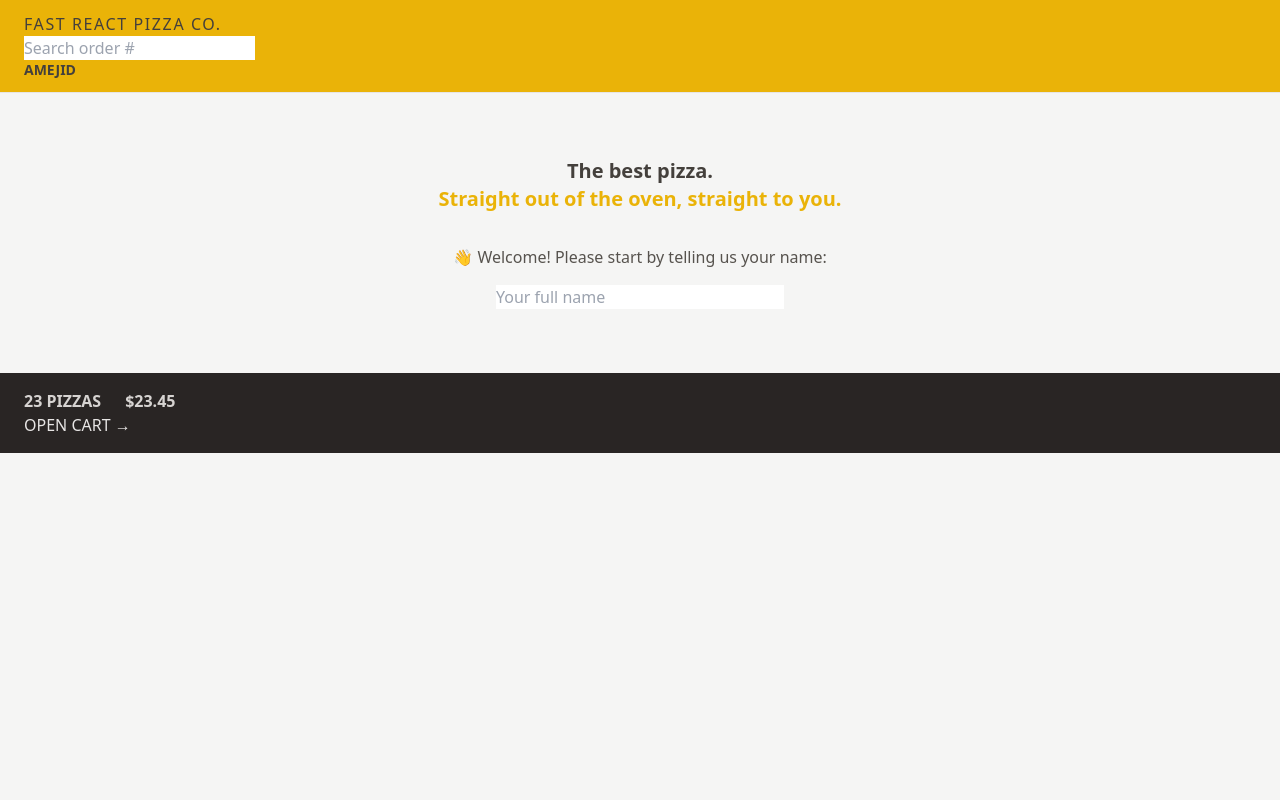
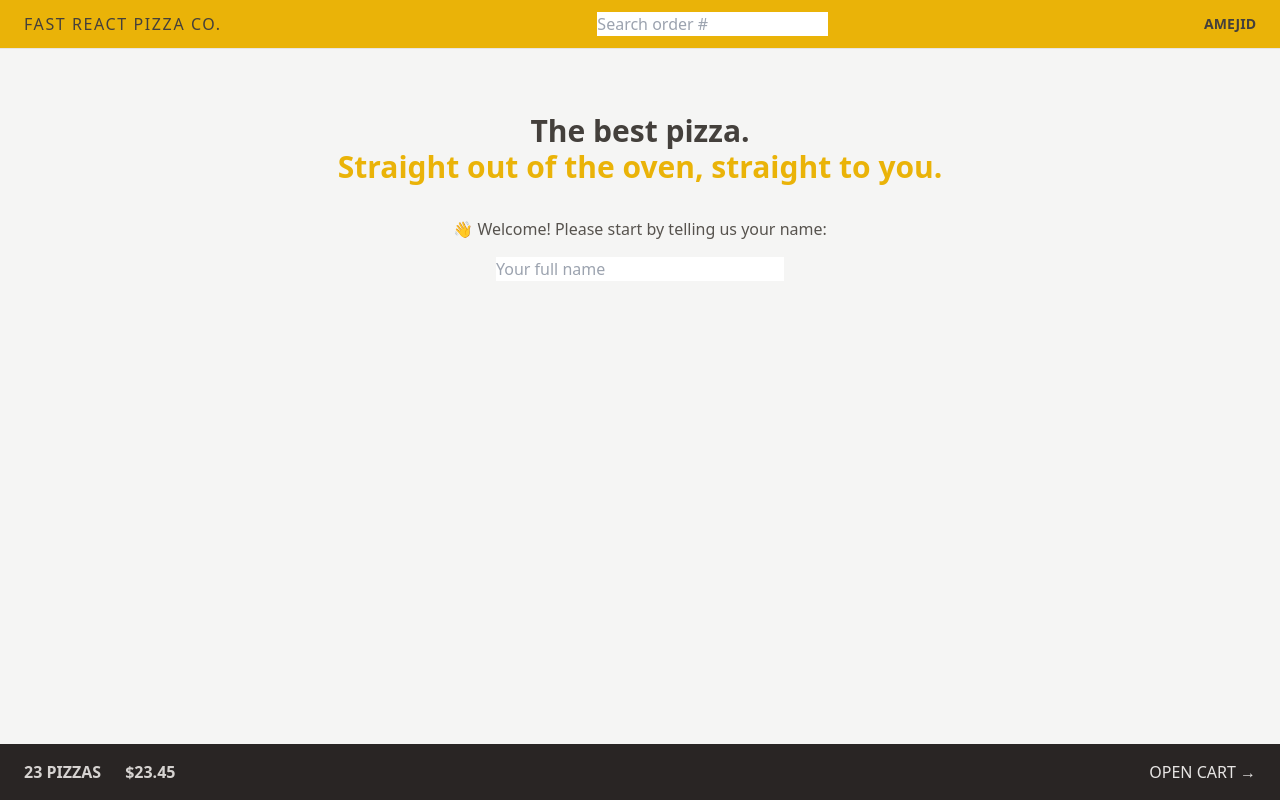
Before and after one commit to amejid/fast-react-pizza, a React (Vite) app: page / in a window 1280 px wide. Built offline with nearby package versions, Linux system fonts and the light colour scheme.

Commit message:
Utilize flex and grid

```diff
--- a/src/features/cart/CartOverview.jsx
+++ b/src/features/cart/CartOverview.jsx
@@ -2,7 +2,7 @@
 
 const CartOverview = () => {
   return (
-    <div className="bg-stone-800 px-4 py-4 text-sm uppercase text-stone-200 sm:px-6 md:text-base">
+    <div className="flex items-center justify-between bg-stone-800 px-4 py-4 text-sm uppercase text-stone-200 sm:px-6 md:text-base">
       <p className="space-x-4 font-semibold text-stone-300 sm:space-x-6">
         <span>23 pizzas</span>
         <span>$23.45</span>
--- a/src/features/user/Username.jsx
+++ b/src/features/user/Username.jsx
@@ -1,5 +1,5 @@
 const Username = () => {
-  return <div className="text-sm font-semibold">Amejid</div>;
+  return <div className="hidden text-sm font-semibold md:block">Amejid</div>;
 };
 
 export default Username;
--- a/src/ui/AppLayout.jsx
+++ b/src/ui/AppLayout.jsx
@@ -8,12 +8,14 @@
   const isLoading = navigation.state === 'loading';
 
   return (
-    <div className="layout">
+    <div className="grid h-screen grid-rows-[auto_1fr_auto]">
       {isLoading && <Loader />}
       <Header />
-      <main>
-        <Outlet />
-      </main>
+      <div className="overflow-scroll">
+        <main className="mx-auto max-w-3xl">
+          <Outlet />
+        </main>
+      </div>
       <CartOverview />
     </div>
   );
--- a/src/ui/Header.jsx
+++ b/src/ui/Header.jsx
@@ -4,7 +4,7 @@
 
 const Header = () => {
   return (
-    <header className="border-b border-stone-200 bg-yellow-500 px-4 py-3 uppercase sm:px-6">
+    <header className="flex items-center justify-between border-b border-stone-200 bg-yellow-500 px-4 py-3 uppercase sm:px-6">
       <Link to="/" className="tracking-widest">
         Fast React Pizza Co.
       </Link>
--- a/src/ui/Home.jsx
+++ b/src/ui/Home.jsx
@@ -2,8 +2,8 @@
 
 const Home = () => {
   return (
-    <div className="my-10 text-center sm:my-16">
-      <h1 className="mb-8 text-xl font-semibold">
+    <div className="my-10 px-4 text-center sm:my-16">
+      <h1 className="mb-8 text-xl font-semibold md:text-3xl">
         The best pizza.
         <br />
         <span className="text-yellow-500">
```
